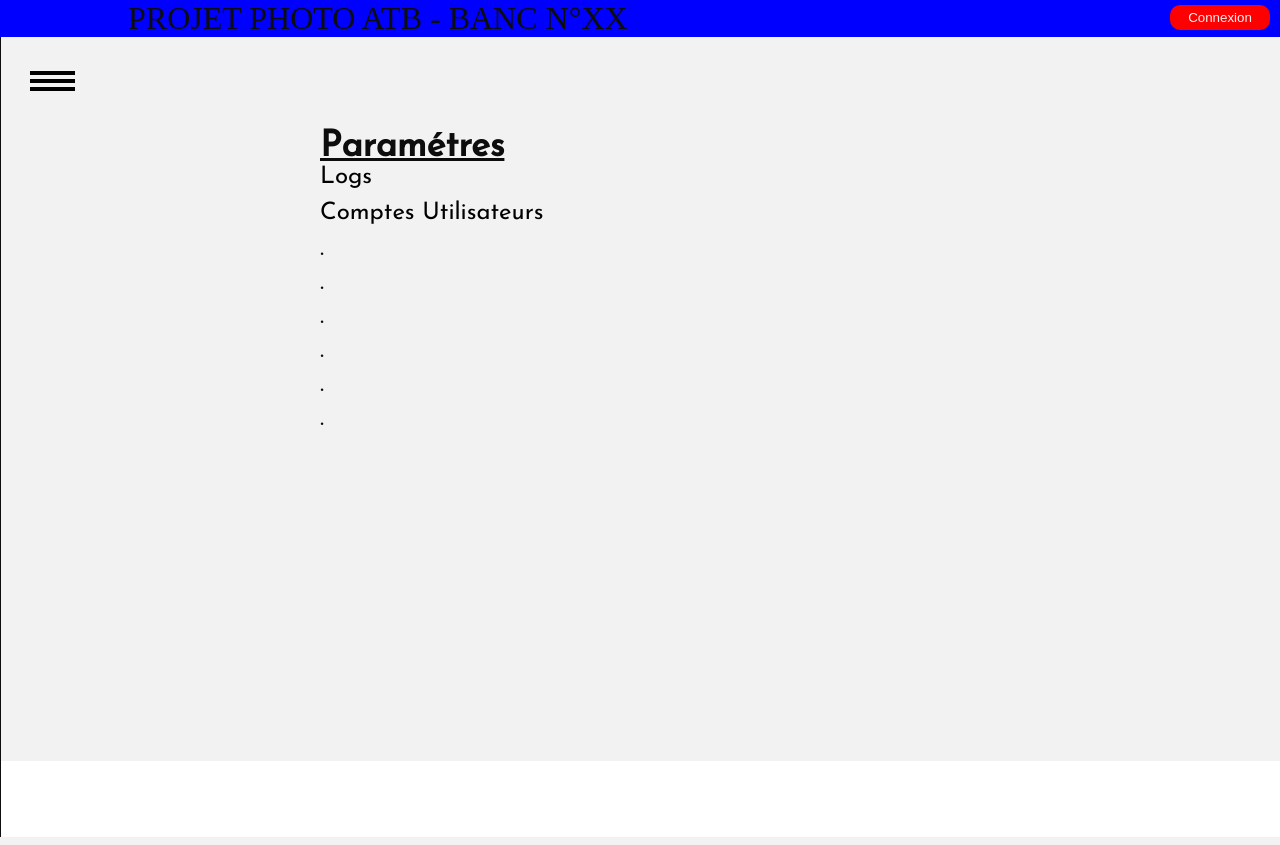
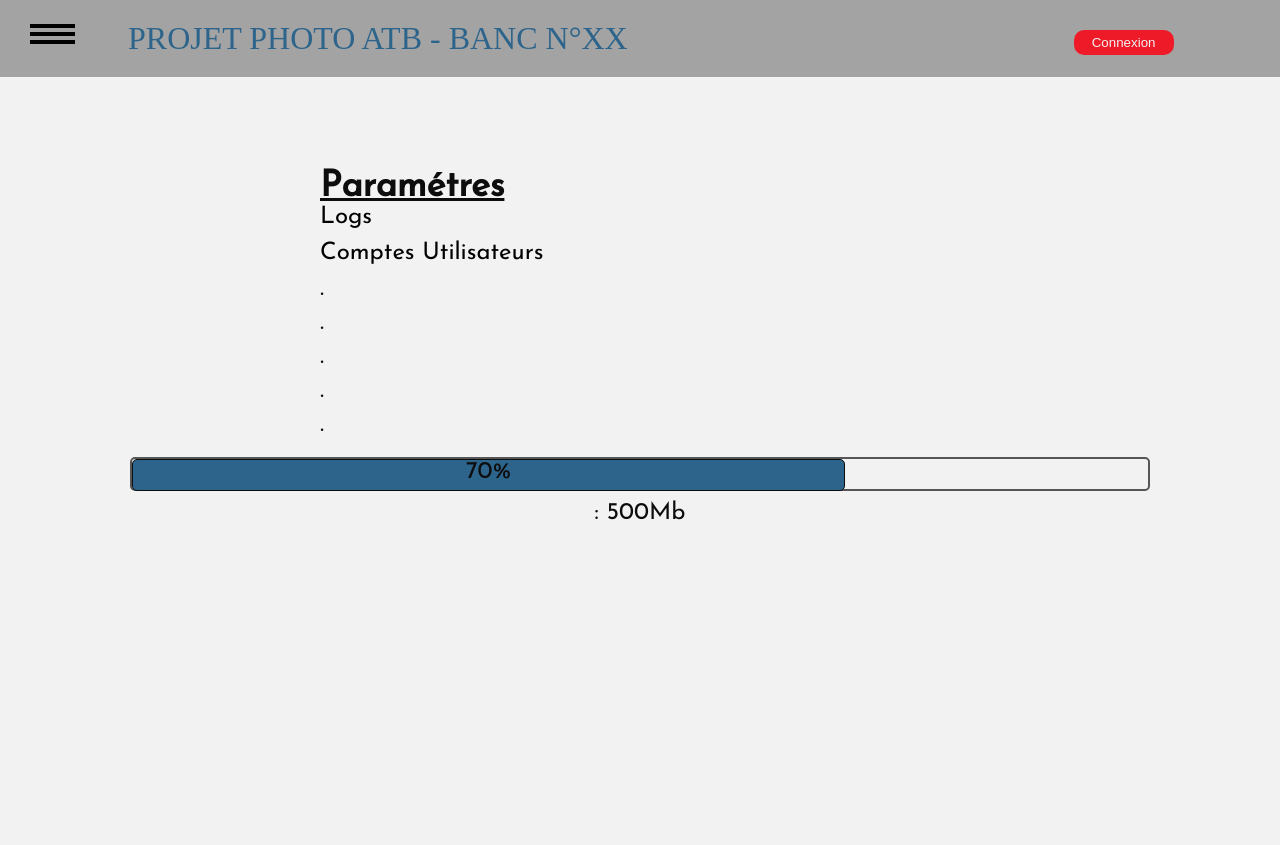
Before and after one commit to Swinir/SAE-24_Experimental_XTRA_Photo, a PHP site: page /para.php in a window 1280 px wide. Run offline with PHP 8.4, Linux system fonts and the light colour scheme.

Commit message:
V2 complete

```diff
--- a/header.php
+++ b/header.php
@@ -1,6 +1,17 @@
 <header>
+  <div class="elementH">
+  <div class="bouton-app" onclick="apparaitre()">
+      <span></span>
+      <span></span>
+      <span></span>
+  </div>
   <a href="index.php">
     PROJET PHOTO ATB - BANC N°XX
   </a>
+  <form action="connexion.php" id="con">
   <button class="connexion" type="submit">Connexion</button>
+  </form>
+
+  </div>
+
 </header>
--- a/index.php
+++ b/index.php
@@ -17,11 +17,11 @@
             <h1>Capture du banc</h1>
             <form method="post" action='action.php'>
 
-                  <p><input type="text" name="nom" id="nom" placeholder="Nom de la capture">
+                  <p><input type="text" name="nom" id="nom" class="ind" placeholder="Nom de la capture">
                   </p>
                   <br>
 
-                  <p><textarea type="textarea" rows="5" cols="40" id="description" placeholder="Description... (optionel)" ></textarea>
+                  <p><textarea type="textarea" rows="5" cols="40" id="description" class="ind" placeholder="Description... (optionel)" ></textarea>
                   </p>
 
                   <p><input type="button" value="Démarrer la capture"></p>
--- a/menu.php
+++ b/menu.php
@@ -1,9 +1,5 @@
 <nav id="sidebar">
-  <div class="bouton-app" onclick="apparaitre()">
-      <span></span>
-      <span></span>
-      <span></span>
-  </div>
+
   <br>
   <span>Menu :</span><br><br>
     <ul>
--- a/para.php
+++ b/para.php
@@ -22,11 +22,17 @@
               <li>.</li>
               <li>.</li>
               <li>.</li>
-              <li>.</li>
+
 
             </ul>
 
           </div>
+          <div id="prog">
+            <div id="comp">
+              70%
+            </div>
+          </div>
+          : 500Mb
         </section>
         <footer>
 
--- a/style.css
+++ b/style.css
@@ -17,29 +17,37 @@
 /*BANNIERE*/
 
 header{
-    background-color: blue;
+    background-color: #A3A3A3;
     font-size: xx-large;
     text-align: left;
+    padding-bottom: 20px;
 
 }
 
 header a{
-  text-decoration: none;
-  color: #0D0D0D;
-  float: none;
+    text-decoration: none;
+    color: #2D648B;
     margin-left: 10%;
 }
-
+.elementH{
+    padding-top: 20px;
+}
 .connexion{
     color: #f2f2f2;
-    background-color: red;
+    background-color: #EF1A28;
     height: 25px;
     width: 100px;
     border: none;
     border-radius: 10px;
     float: right;
-    margin: 5px 10px 5px;
+    margin: 5px 100px 5px;
 
+}
+form#con{
+    width: 100px;
+    float: right;
+    margin-top: 5px;
+    margin-right: 0.5%;
 }
 /*CONTENANT DE LA PAGE*/
 
@@ -62,7 +70,7 @@
   left: 0;
   right: 0;
   bottom: 0;
-  top: 38px;
+  top: 78px;
   display: none;
   position: absolute; z-index: 2;
   background-color: rgba(0,0,0,0.5);
@@ -97,7 +105,7 @@
 }
 
 input[type=button]{
-    background-color: blue;
+    background-color: #2D648B;
     color: #F2F2F2;
     border: none;
     border-radius: 15px;
@@ -105,11 +113,61 @@
     width: 200px;
     font-weight: bolder;
 }
+input.formcon {
+    width: 150px;
+    background-color: #7E7E7E;
+    border: none;
+    border-radius: 4px;
+    color: white;
+    font-size: large;
+    transition: 0.4s;
+    margin-top: 15px;
+}
+#connexion input::placeholder{
+    color: #fff;
+}
+#connexion input:focus::placeholder{
+    color: #000;
+}
+input.formcon:focus{
+    width: 200px;
+    outline: none;
+    border: 1px solid #A3A3A3;
+    border-radius: 5px;
+    background-color: #fff;
+    color: #000;
+}
 
 .para{
   margin-left: 25%;
   text-align: left;
   padding-top: 6%;
+}
+
+#prog {
+    height: 30px;
+    margin-top: 10px;
+    margin-bottom: 10px;
+    margin-left: 130px;
+    margin-right: 130px;
+    border: 2px solid #565656;
+    border-radius: 5px;
+}
+
+#comp {
+    display: block;
+    height: 100%;
+    width: 70%;
+    background-color: #2D648B;
+    border: solid 1px;
+    border-radius: 5px;
+    animation: progress 1500ms ease-in 1;
+}
+
+@keyframes progress {
+    from {
+      width: 0;
+    }
 }
 
 .afflogs{
@@ -143,26 +201,21 @@
 }
 
 /*POUR LES FOMRULAIRES*/
-input[type=text] {
+.ind{
     width: 50%;
-
-  }
-
-textarea[type=textarea] {
-    width: 70%;
-    height : 250px
 }
 
 /*BARRE DE NAVIGATION A GAUCHE*/
 
 nav{
     font-family: 'Josefin Sans', sans-serif;
-    background-color: #F2F2F2;
+    background-color: #7E7E7E;
     height: 500px;
     width: 20%;
     float: left;
+    color: #2D648B;
     text-align: center;
-    border-right: 1px solid #0D0D0D;
+
 }
 
 nav span{
@@ -185,14 +238,14 @@
 nav a{
     /*display: block;*/
     text-decoration: none;
-    color: black;
+    color: #2D648B;
     border-bottom: 2px solid transparent;
 }
 
 nav a:hover{
-    color: blue;
+    color: #BF5A62;
     border-bottom: 2px solid;
-    border-color: blue;
+    border-color: #BF5A62;
 }
 
 /*BOUTON APPARITION*/
@@ -202,7 +255,7 @@
     position: absolute;
     width: 300px;
     height: 100%;
-    background: #f2f2f2;
+    background: #7E7E7E;
     left: -300px;
     transition: .4s;
     z-index: 3;
@@ -212,10 +265,9 @@
     padding: 26px 24px;
   }
 
-  #sidebar .bouton-app {
+  .bouton-app {
     position: absolute;
-    top: 30px;
-    left: 330px;
+    left: 30px;
   }
 
   .bouton-app span {
```
Also changed, not shown: connexion.php (added, +33 -0 lines).
